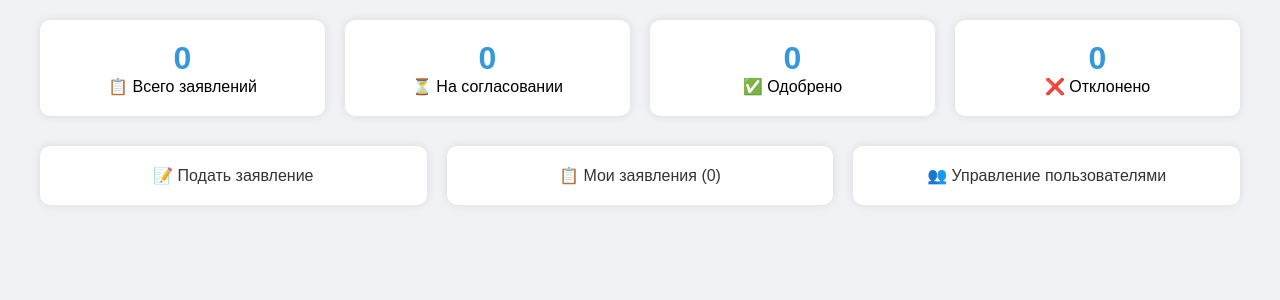
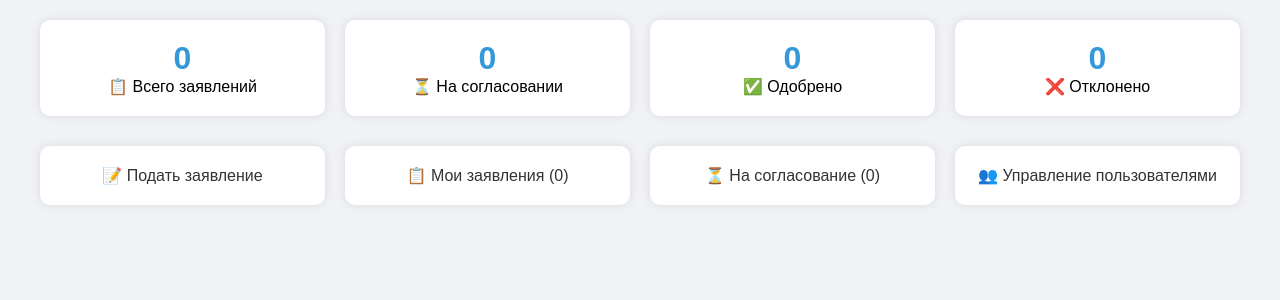
Before and after one commit to Nxpert678/school-docs, a Flask app: page /dashboard in a window 1280 px wide. Shown: the part 69-369 px from the top of the page. Run offline with Flask 3, Linux system fonts and the light colour scheme; the visitor is signed in with stand-in values (Sample User, id 1).

Commit message:
Update dashboard.html

```diff
--- a/templates/dashboard.html
+++ b/templates/dashboard.html
@@ -98,6 +98,7 @@
             <a href="/apply" class="menu-card">📝 Подать заявление</a>
             <a href="/my_apps" class="menu-card">📋 Мои заявления ({{ my_apps }})</a>
             {% if user_role == 'director' %}
+                <a href="/pending" class="menu-card">⏳ На согласование ({{ pending }})</a>
                 <a href="/users" class="menu-card">👥 Управление пользователями</a>
             {% endif %}
         </div>
```
